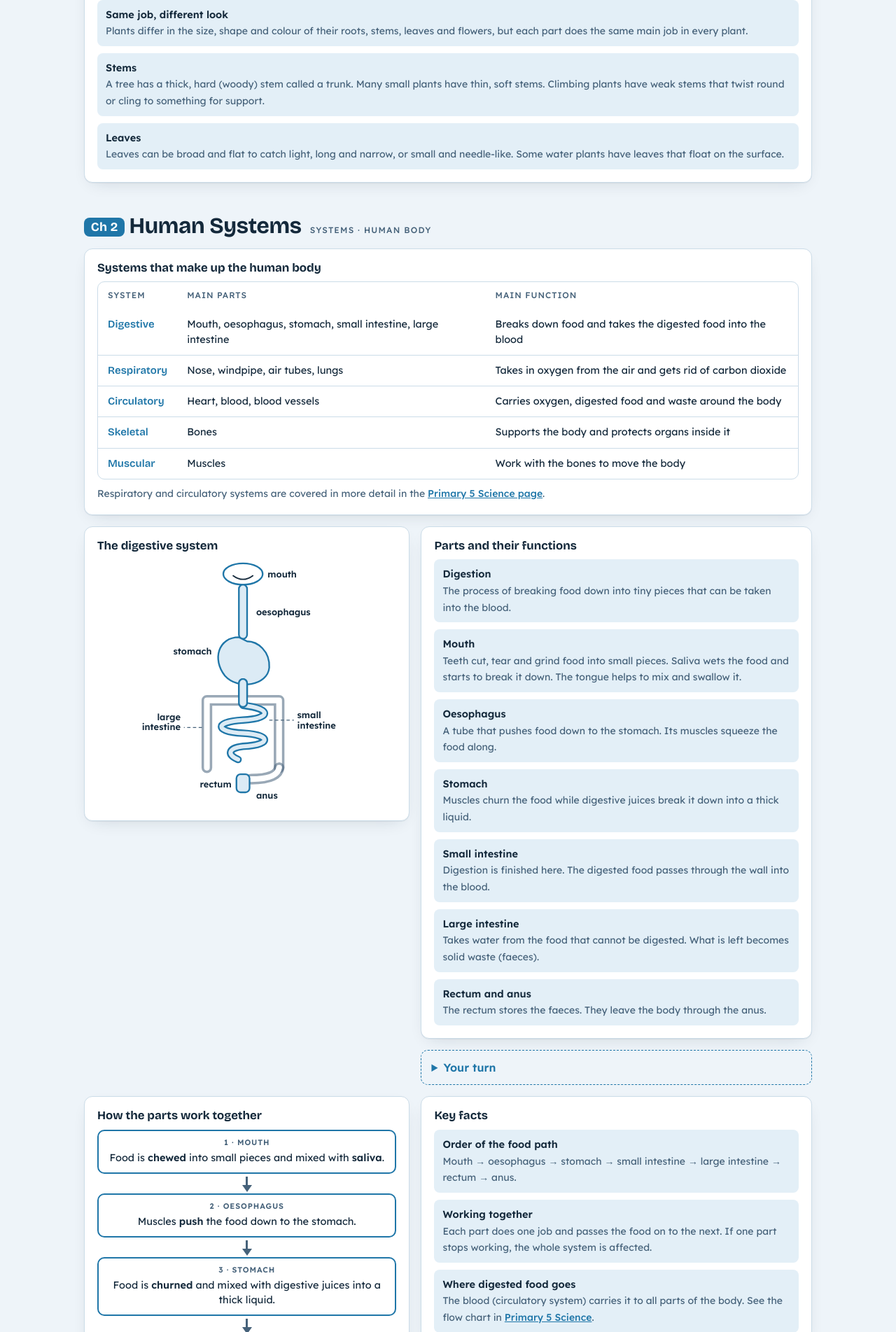
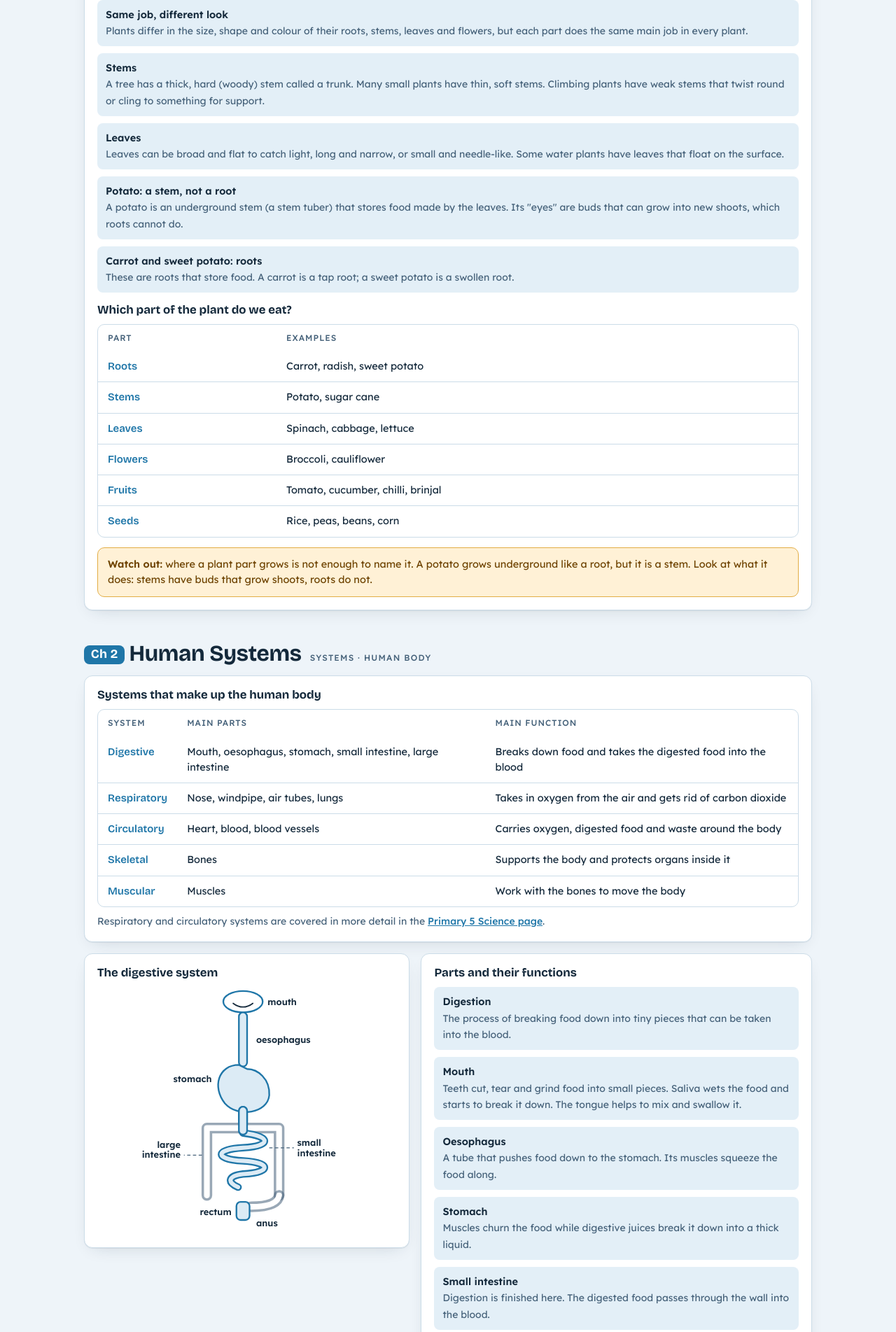
Before and after one commit to jicheng17/PSLE, a Flask app: page /science-p4 in a window 1280 px wide. Shown: the part 2675-4578 px from the top of the page at 70% size. Run offline with Flask 3, Linux system fonts and the light colour scheme.

Commit message:
P4 Science: add potato (stem) vs root examples and plant parts we eat
Co-Authored-By: Claude Sonnet 5.5 <noreply@anthropic.com>
Claude-Session: https://claude.ai/code/session_01FkfcztMtycLp7xn56J8xHJ

```diff
--- a/templates/science_p4.html
+++ b/templates/science_p4.html
@@ -287,7 +287,22 @@
         <li><b>Same job, different look</b><span>Plants differ in the size, shape and colour of their roots, stems, leaves and flowers, but each part does the same main job in every plant.</span></li>
         <li><b>Stems</b><span>A tree has a thick, hard (woody) stem called a trunk. Many small plants have thin, soft stems. Climbing plants have weak stems that twist round or cling to something for support.</span></li>
         <li><b>Leaves</b><span>Leaves can be broad and flat to catch light, long and narrow, or small and needle-like. Some water plants have leaves that float on the surface.</span></li>
+        <li><b>Potato: a stem, not a root</b><span>A potato is an underground stem (a stem tuber) that stores food made by the leaves. Its "eyes" are buds that can grow into new shoots, which roots cannot do.</span></li>
+        <li><b>Carrot and sweet potato: roots</b><span>These are roots that store food. A carrot is a tap root; a sweet potato is a swollen root.</span></li>
       </ul>
+      <h3 style="margin-top:16px">Which part of the plant do we eat?</h3>
+      <div class="scroll"><table style="min-width:0">
+        <thead><tr><th>Part</th><th>Examples</th></tr></thead>
+        <tbody>
+          <tr><th>Roots</th><td>Carrot, radish, sweet potato</td></tr>
+          <tr><th>Stems</th><td>Potato, sugar cane</td></tr>
+          <tr><th>Leaves</th><td>Spinach, cabbage, lettuce</td></tr>
+          <tr><th>Flowers</th><td>Broccoli, cauliflower</td></tr>
+          <tr><th>Fruits</th><td>Tomato, cucumber, chilli, brinjal</td></tr>
+          <tr><th>Seeds</th><td>Rice, peas, beans, corn</td></tr>
+        </tbody>
+      </table></div>
+      <div class="warn" style="margin-top:14px"><b>Watch out:</b> where a plant part grows is not enough to name it. A potato grows underground like a root, but it is a stem. Look at what it does: stems have buds that grow shoots, roots do not.</div>
     </div>
   </section>
 
```
